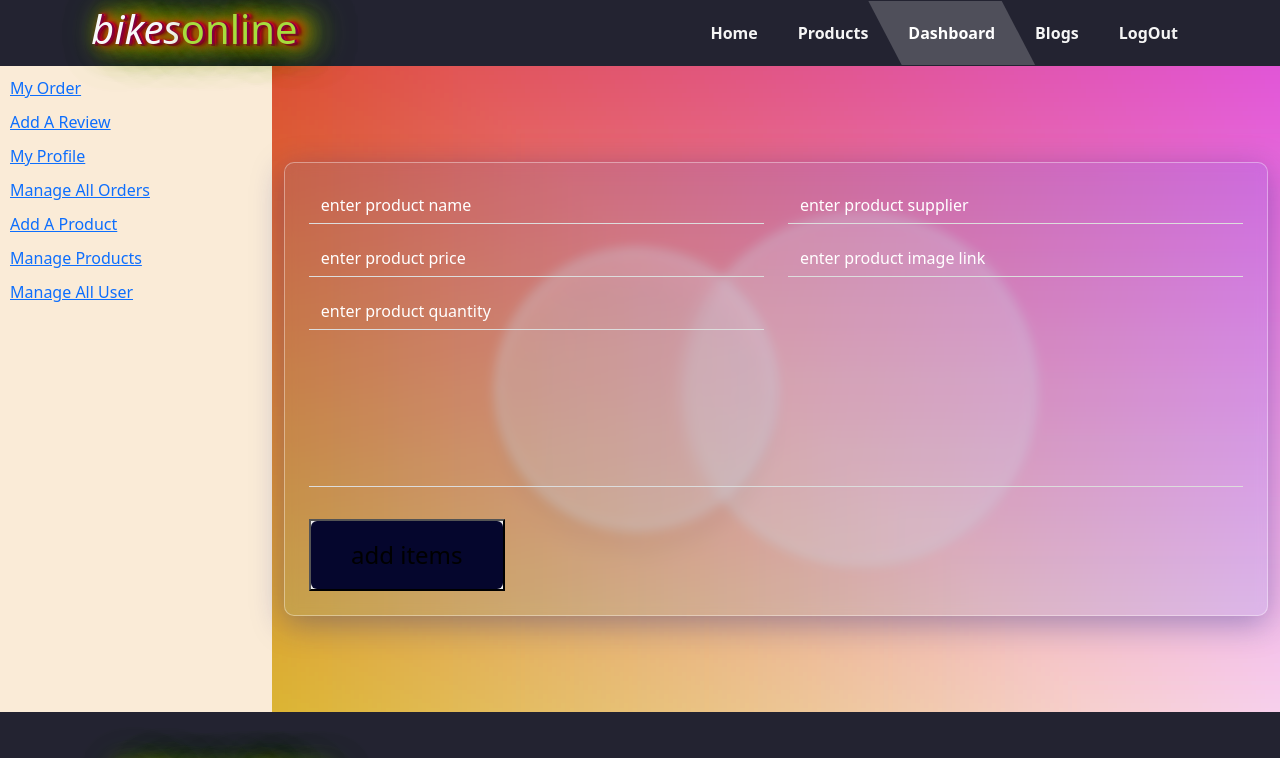
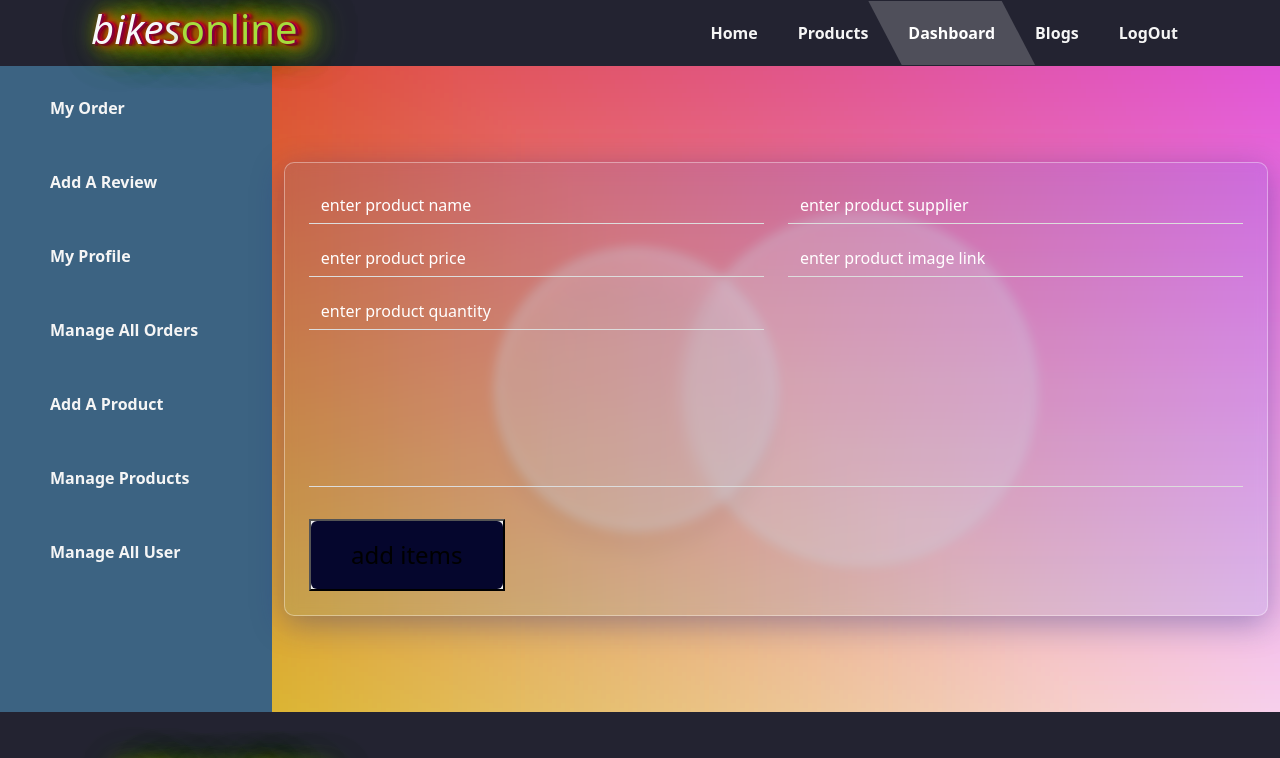
Before and after one commit to mdabbasali185/BikesOnline, a React (Create React App) app: page /dashboard in a window 1280 px wide. Shown: the top 758 px of the page. Built offline with nearby package versions, Linux system fonts and the light colour scheme; no server answers; sample sign-in values are in the browser's storage.

Commit message:
manage all user

```diff
--- a/src/Auth/LogIn/LogIn.js
+++ b/src/Auth/LogIn/LogIn.js
@@ -41,7 +41,15 @@ const LogIn = () => {
       axios.post('/jwt-generator', { email })
         .then(res => {
           localStorage.setItem('token', res.data)
-          navigate(from);
+          axios.put("/user", {
+            email: email
+          })
+            .then(res => {
+              if (res.data) {
+                navigate(from, { replace: true });
+
+              }
+            })
         })
     }
   }, [googleUser]);
@@ -59,7 +67,15 @@ const LogIn = () => {
       axios.post('/jwt-generator', { email })
         .then(res => {
           localStorage.setItem('token', res.data)
-          navigate(from);
+          axios.put("/user", {
+            email: email
+          })
+            .then(res => {
+              if (res.data) {
+                navigate(from, { replace: true });
+
+              }
+            })
         })
     }
   }, [user, email])
--- a/src/Auth/SignUp/SignUP.js
+++ b/src/Auth/SignUp/SignUP.js
@@ -1,5 +1,5 @@
 import { useEffect, useState } from "react";
-
+import axios from 'axios';
 import { useCreateUserWithEmailAndPassword } from "react-firebase-hooks/auth";
 import { ToastContainer, toast } from 'react-toastify';
 import { Link, useLocation, useNavigate } from "react-router-dom";
@@ -39,7 +39,15 @@ const SignUp = () => {
 
     useEffect(() => {
         if (user) {
-            navigate(from, { replace: true });
+            axios.put("/user", {
+                email: user.user.email
+            })
+            .then(res=>{
+                if(res.data){
+                    navigate(from, { replace: true });
+
+                }
+            })
         }
     }, [user]);
 
--- a/src/Pages/Dashboard/Dashboard.css
+++ b/src/Pages/Dashboard/Dashboard.css
@@ -1,8 +1,8 @@
 .sidebar {
   width: 345px;
-  background-color: antiquewhite;
+  background-color: #3c6382;
 }
-.sidebar a{
+.sidebar a {
   display: block;
   margin: 10px;
 }
--- a/src/Pages/Dashboard/Dashboard.js
+++ b/src/Pages/Dashboard/Dashboard.js
@@ -1,5 +1,5 @@
 import React from 'react';
-import { Outlet,NavLink } from 'react-router-dom';
+import { Outlet, NavLink } from 'react-router-dom';
 import './Dashboard.css'
 
 
@@ -9,13 +9,27 @@ const Dashboard = () => {
             <div className='sidebar'>
 
 
-                <NavLink to='/dashboard/my_items'>My Order</NavLink>
-                <NavLink to='/dashboard/review'>Add A Review</NavLink>
-                <NavLink to='/dashboard/profile'>My Profile</NavLink>
-                <NavLink to='/dashboard/manage-all-orders'>Manage All Orders</NavLink>
-                <NavLink to='/dashboard'>Add A Product</NavLink>
-                <NavLink to='/dashboard/manage_inventory'>Manage Products</NavLink>
-                <NavLink to='/dashboard/manageAllUser'>Manage All User</NavLink>
+                <NavLink className={({ isActive }) =>
+                    isActive ? "link-active link" : "link"
+                } to='/dashboard/my_items'>My Order</NavLink>
+                <NavLink className={({ isActive }) =>
+                    isActive ? "link-active link" : "link"
+                } to='/dashboard/review'>Add A Review</NavLink>
+                <NavLink className={({ isActive }) =>
+                    isActive ? "link-active link" : "link"
+                } to='/dashboard/profile'>My Profile</NavLink>
+                <NavLink className={({ isActive }) =>
+                    isActive ? "link-active link" : "link"
+                } to='/dashboard/manage-all-orders'>Manage All Orders</NavLink>
+                <NavLink className={({ isActive }) =>
+                    isActive ? "link-active link" : "link"
+                } to='/dashboard/'>Add A Product</NavLink>
+                <NavLink className={({ isActive }) =>
+                    isActive ? "link-active link" : "link"
+                } to='/dashboard/manage_inventory'>Manage Products</NavLink>
+                <NavLink className={({ isActive }) =>
+                    isActive ? "link-active link" : "link"
+                } to='/dashboard/manageAllUser'>Manage All User</NavLink>
 
 
             </div>
--- a/src/Pages/ManageUser/ManageUser.js
+++ b/src/Pages/ManageUser/ManageUser.js
@@ -1,9 +1,44 @@
-import React from 'react';
+import axios from 'axios';
+import React, { useEffect, useState } from 'react';
+import { Table } from 'react-bootstrap';
+import { FontAwesomeIcon } from '@fortawesome/react-fontawesome'
+import { faTrashCan, faSpinner } from '@fortawesome/free-solid-svg-icons'
 
 const ManageUser = () => {
+    const [users, setUsers] = useState([])
+    useEffect(() => {
+        axios.get("http://localhost:5000/users")
+            .then(res => setUsers(res.data))
+    }, [])
+    const deleteHandler = id => { }
     return (
         <div>
-            <h1>Manage User</h1>
+            <Table striped bordered hover className='text-center fw-bold w-100'>
+                <thead>
+                    <tr className='fs-md-3 fs-2 bg-info text-secondary'>
+                        <th>Email</th>
+                        <th>Role</th>
+
+                        <th>Action</th>
+                    </tr>
+                </thead>
+                <tbody>
+                    {
+                        users.map(user => (
+                            <tr key={user._id} className='table-danger'>
+                                <td attr='Email'>{user.email}</td>
+                                <td attr='Role'> {user.role ? user.role : 'User'}</td>
+                                <td attr='Action'>
+                                    <button onClick={() => deleteHandler(user._id)} className='btn btn-danger'>
+                                        <FontAwesomeIcon icon={faTrashCan}></FontAwesomeIcon>
+                                    </button>
+                                </td>
+                            </tr>
+                        ))
+                    }
+                </tbody>
+
+            </Table>
         </div>
     );
 };
```
